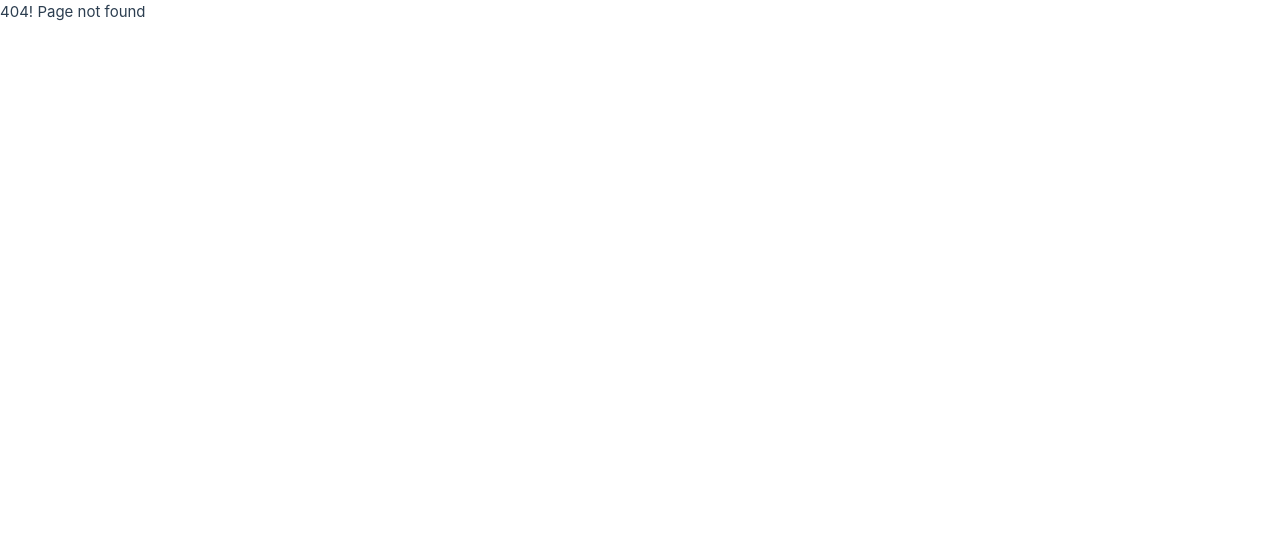
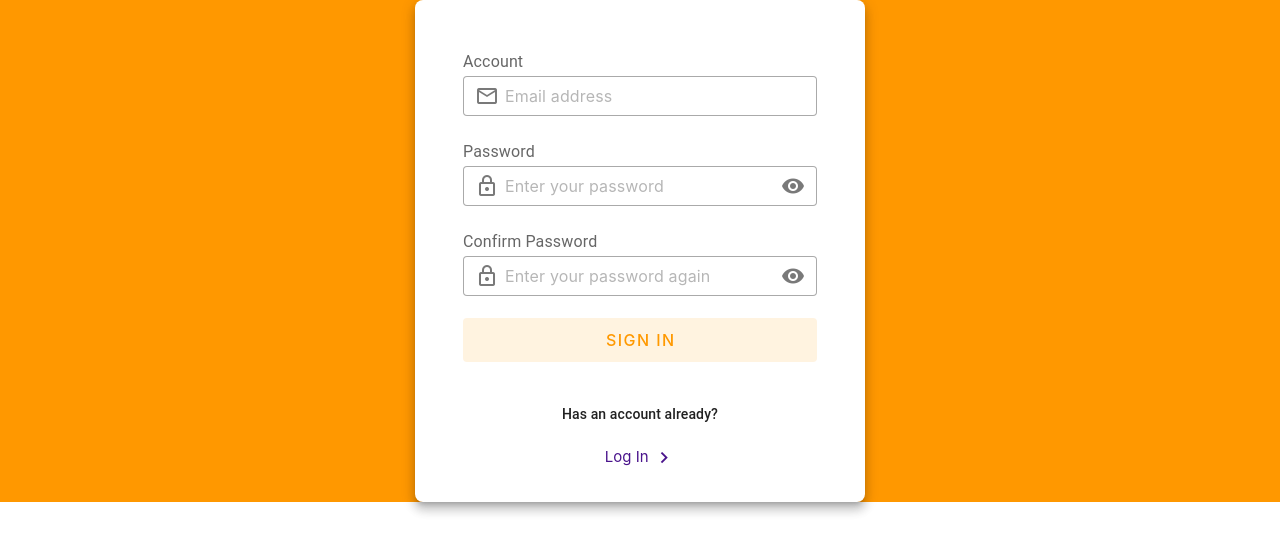
Before and after one commit to vnrocnr/Products-List, a Vue app: page /signUp in a window 1280 px wide. Before the commit this address had no page. Shown: the top 552 px of the page. Built offline with nearby package versions, Linux system fonts and the light colour scheme; what vue-sweetalert2 would draw is missing.

Commit message:
feat(auth): add login and signup pages
Added the UI components for login and signup routes. Functionality such as form submission and authentication handling is not yet implemented.

```diff
--- /dev/null
+++ b/src/auth/Login.vue
@@ -0,0 +1,76 @@
+<template>
+  <div class="bg-orange h-100 w-100 overflow-none d-flex flex-column justify-center align-center"  >
+
+
+    <v-card
+      class=" pa-12 pb-8"
+      elevation="8"
+     width="450"
+      rounded="lg"
+    >
+      <div class="text-subtitle-1 text-medium-emphasis">Account</div>
+
+      <v-text-field
+        density="compact"
+        placeholder="Email address"
+        prepend-inner-icon="mdi-email-outline"
+        variant="outlined"
+      ></v-text-field>
+
+      <div class="text-subtitle-1 text-medium-emphasis d-flex align-center justify-space-between">
+        Password
+
+
+      </div>
+
+      <v-text-field
+        :append-inner-icon="visible ? 'mdi-eye-off' : 'mdi-eye'"
+        :type="visible ? 'text' : 'password'"
+        density="compact"
+        placeholder="Enter your password"
+        prepend-inner-icon="mdi-lock-outline"
+        variant="outlined"
+        @click:append-inner="visible = !visible"
+      ></v-text-field>
+
+
+
+
+
+      <div class="btns d-flex flex-column ga-5 align-center">
+        <v-btn
+
+        color="orange"
+        size="large"
+        variant="tonal"
+        block
+        @click="handleLogin()"
+      >
+        Log In
+      </v-btn>
+
+      <v-divider></v-divider>
+      <p class="text-subtitle-2">Doesn't have an account yet?</p>
+
+        <router-link to="/signUp" class="text-decoration-none text-purple-darken-4">
+
+            Sign In <v-icon icon="mdi-chevron-right"> </v-icon>
+
+
+           </router-link>
+
+      </div>
+
+    </v-card>
+  </div>
+</template>
+<script setup>
+  import { ref } from 'vue'
+  import { useRouter } from 'vue-router'
+  const visible = ref(false)
+
+const router = useRouter()
+  const handleLogin = () => {
+        router.replace('/dashboard')
+  }
+</script>
--- /dev/null
+++ b/src/auth/SignUp.vue
@@ -0,0 +1,86 @@
+<template>
+  <div class="bg-orange h-100 w-100 overflow-none d-flex flex-column justify-center align-center"  >
+
+
+    <v-card
+      class=" pa-12 pb-8"
+      elevation="8"
+     width="450"
+      rounded="lg"
+    >
+      <div class="text-subtitle-1 text-medium-emphasis">Account</div>
+
+      <v-text-field
+        density="compact"
+        placeholder="Email address"
+        prepend-inner-icon="mdi-email-outline"
+        variant="outlined"
+      ></v-text-field>
+
+      <div class="text-subtitle-1 text-medium-emphasis d-flex align-center justify-space-between">
+        Password
+
+
+      </div>
+
+      <v-text-field
+        :append-inner-icon="visible ? 'mdi-eye-off' : 'mdi-eye'"
+        :type="visible ? 'text' : 'password'"
+        density="compact"
+        placeholder="Enter your password"
+        prepend-inner-icon="mdi-lock-outline"
+        variant="outlined"
+        @click:append-inner="visible = !visible"
+      ></v-text-field>
+
+
+
+      <div class="text-subtitle-1 text-medium-emphasis d-flex align-center justify-space-between">
+       Confirm Password
+
+
+      </div>
+
+      <v-text-field
+        :append-inner-icon="visible ? 'mdi-eye-off' : 'mdi-eye'"
+        :type="visible ? 'text' : 'password'"
+        density="compact"
+        placeholder="Enter your password again"
+        prepend-inner-icon="mdi-lock-outline"
+        variant="outlined"
+        @click:append-inner="visible = !visible"
+      ></v-text-field>
+
+
+
+      <div class="btns d-flex flex-column ga-5 align-center">
+        <v-btn
+
+        color="orange"
+        size="large"
+        variant="tonal"
+        block
+      >
+        Sign In
+      </v-btn>
+
+      <v-divider></v-divider>
+      <p class="text-subtitle-2">Has an account already?</p>
+
+        <router-link to="/login" class="text-decoration-none text-purple-darken-4">
+
+            Log In <v-icon icon="mdi-chevron-right"> </v-icon>
+
+
+           </router-link>
+
+      </div>
+
+    </v-card>
+  </div>
+</template>
+<script setup>
+  import { ref } from 'vue'
+
+  const visible = ref(false)
+</script>
--- a/src/router/index.js
+++ b/src/router/index.js
@@ -26,8 +26,15 @@ const router = createRouter({
     {
       path: "/login",
       name: "login",
-      component: () => import("../views/Login.vue"),
+      component: () => import("../auth/Login.vue"),
     },
+
+    {
+      path: "/signUp",
+      name: "signUp",
+      component: () => import("../auth/SignUp.vue"),
+    },
+
 
     {
       path: "/:catchAll(.*)",
```
